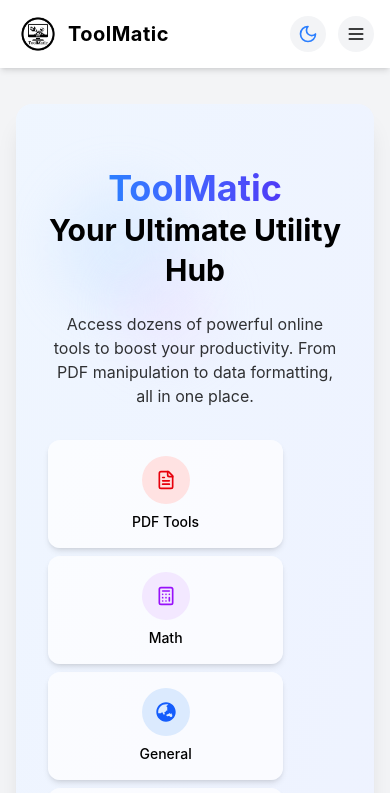
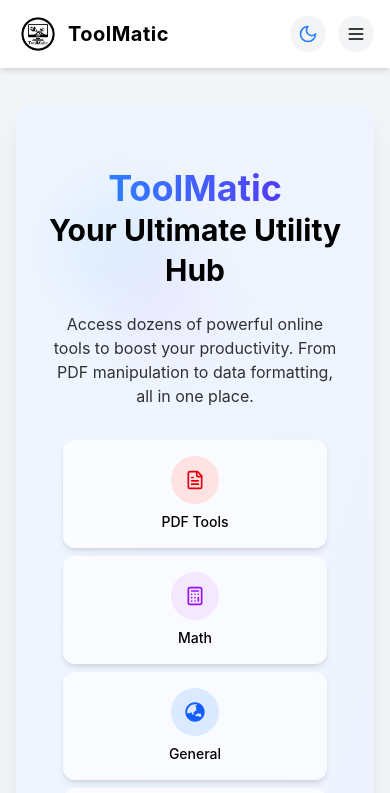
Before and after one commit to Aditya100905/ToolMatic, a React (Vite) app: page / in a window 390 px wide. Shown: the top 793 px of the page. Built offline with nearby package versions, Linux system fonts and the light colour scheme; what @react-pdf/renderer would draw is missing.

Commit message:
Mobile UI Refinements

```diff
--- a/src/pages/HomePage.jsx
+++ b/src/pages/HomePage.jsx
@@ -156,12 +156,15 @@ const Home = ({ theme }) => {
                 </p>
 
                 {/* Tool Categories Showcase */}
-                <div className="sm:flex sm:flex-row sm:justify-around flex flex-col gap-2 w-full  mb-10">
+                <div className="sm:flex sm:flex-row sm:justify-around flex flex-col gap-2 w-full mb-10">
                   {["PDF Tools", "Math", "General", "Design", "Dev Tools"].map(
                     (category) => (
                       <div
                         key={category}
-                        className={`p-4 w-4/5 rounded-xl transition-transform hover:-translate-y-1 ${
+                        className="mx-auto sm:mx-0 w-[90%] sm:w-[18%]" // consistent and slightly larger width
+                      >
+                        <div
+                          className={`p-4 rounded-xl transition-transform hover:-translate-y-1 ${
                             theme === "dark"
                               ? "bg-gray-700/60 hover:bg-gray-700/80"
                               : "bg-white/70 hover:bg-white shadow-md"
@@ -176,6 +179,7 @@ const Home = ({ theme }) => {
                             {getIcon(category)}
                           </div>
                           <p className="text-sm font-medium">{category}</p>
+                        </div>
                       </div>
                     )
                   )}
```
Lines whose indentation alone changed are shown as unchanged.
